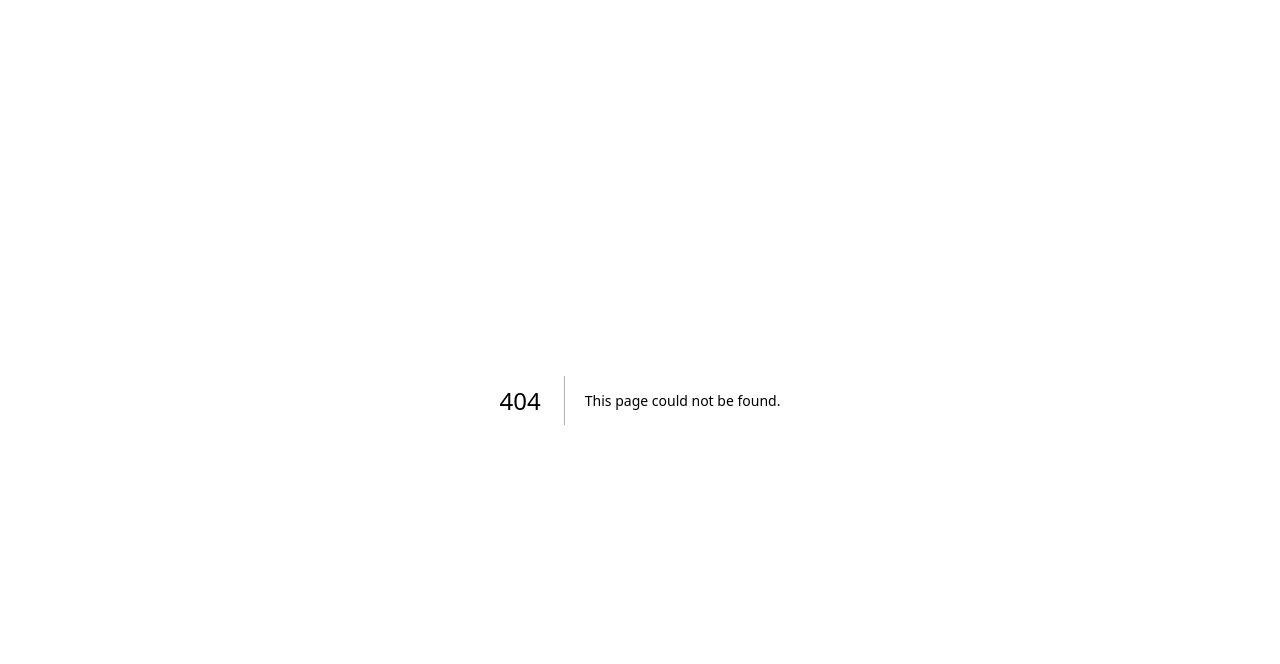
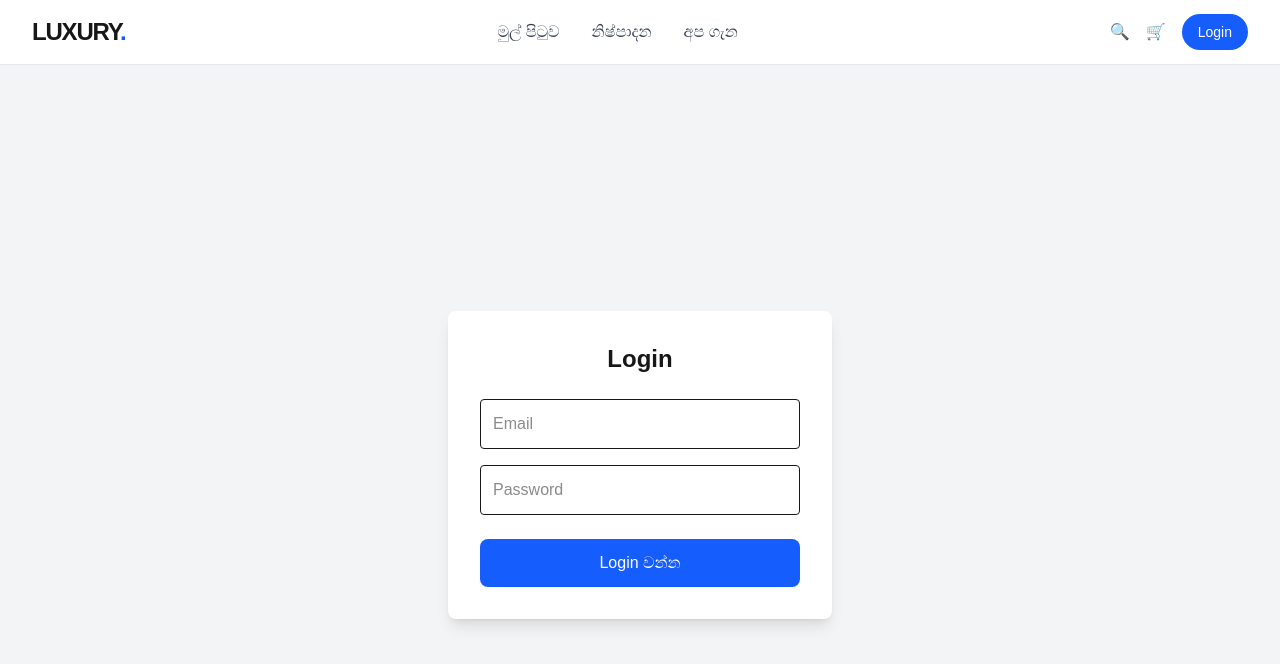
Before and after one commit to rasikaprabath12345/Luxury-Cloths-Project, a Next.js app in the folder frontend/: page /auth/login in a window 1280 px wide. Before the commit this address had no page. Shown: the top 664 px of the page. Built offline with nearby package versions, Linux system fonts and the light colour scheme.

Commit message:
Add frontend and backend as normal projects

```diff
--- /dev/null
+++ b/frontend/src/app/auth/login/page.tsx
@@ -0,0 +1,45 @@
+"use client";
+
+import { useState } from "react";
+import axios from "axios";
+
+export default function LoginPage() {
+    const [email, setEmail] = useState("");
+    const [password, setPassword] = useState("");
+
+    const handleLogin = async (e: React.FormEvent) => {
+        e.preventDefault();
+        try {
+            // ඔබගේ .NET Backend එකේ Login Endpoint එකට යැවිය යුතුයි
+            const response = await axios.post("http://localhost:5226/api/auth/login", {
+                email,
+                password
+            });
+            alert("Login සාර්ථකයි!");
+            window.location.href = "/";
+        } catch (err) {
+            alert("Login අසාර්ථකයි. කරුණාකර නැවත උත්සාහ කරන්න.");
+        }
+    };
+
+    return (
+        <div className="flex justify-center items-center min-h-screen bg-gray-100">
+            <form onSubmit={handleLogin} className="bg-white p-8 rounded-lg shadow-lg w-96">
+                <h1 className="text-2xl font-bold mb-6 text-center">Login</h1>
+                <input
+                    type="email" placeholder="Email" required
+                    className="w-full p-3 border rounded mb-4"
+                    onChange={(e) => setEmail(e.target.value)}
+                />
+                <input
+                    type="password" placeholder="Password" required
+                    className="w-full p-3 border rounded mb-6"
+                    onChange={(e) => setPassword(e.target.value)}
+                />
+                <button className="w-full bg-blue-600 text-white py-3 rounded-lg hover:bg-blue-700">
+                    Login වන්න
+                </button>
+            </form>
+        </div>
+    );
+}
--- a/frontend/src/app/layout.tsx
+++ b/frontend/src/app/layout.tsx
@@ -1,8 +1,10 @@
 import type { Metadata } from "next";
 import { Geist, Geist_Mono } from "next/font/google";
 import "./globals.css";
-// නිවැරදි relative path එක පාවිච්චි කළා
+// Context Provider එක
 import { CartProvider } from "../context/CartContext";
+// Navbar එක - මෙය ඔබේ src/components/Navbar.tsx වෙත පෙන්වයි
+import Navbar from "../components/Navbar";
 
 const geistSans = Geist({
   variable: "--font-geist-sans",
@@ -31,9 +33,15 @@ export default function RootLayout({
       suppressHydrationWarning
     >
       <body className="min-h-full flex flex-col">
-        {/* මෙතනින් තමයි මුළු ඇප් එකටම Cart එකේ දත්ත බෙදාහරින්නේ */}
+        {/* මුළු ඇප් එකටම Cart එකේ දත්ත බෙදාහරින Provider එක */}
         <CartProvider>
-          {children}
+          {/* සියලුම පේජ් වලට පොදු Navbar එක */}
+          <Navbar />
+
+          {/* සෑම පේජ් එකක්ම මෙතනින් ඇතුළත් වේ */}
+          <main className="flex-grow">
+            {children}
+          </main>
         </CartProvider>
       </body>
     </html>
--- a/frontend/src/app/storefront/checkout/success/page.tsx
+++ b/frontend/src/app/storefront/checkout/success/page.tsx
@@ -0,0 +1,15 @@
+"use client";
+
+import Link from "next/link";
+
+export default function OrderSuccessPage() {
+    return (
+        <div className="flex flex-col items-center justify-center min-h-[50vh] p-10">
+            <h1 className="text-4xl font-bold text-green-600 mb-4">ස්තුතියි!</h1>
+            <p className="text-lg text-gray-700 mb-8">ඔබේ ඇණවුම සාර්ථකව ලැබුණා.</p>
+            <Link href="/" className="bg-black text-white px-6 py-2 rounded-lg hover:bg-gray-800">
+                තව තවත් සාප්පු සවාරි යන්න
+            </Link>
+        </div>
+    );
+}
--- a/frontend/src/components/CartDrawer.tsx
+++ b/frontend/src/components/CartDrawer.tsx
@@ -0,0 +1,38 @@
+"use client";
+
+import { useCart } from "../context/CartContext";
+import Link from "next/link";
+
+export default function CartDrawer({ onClose }: { onClose: () => void }) {
+    const { cartItems } = useCart();
+    const total = cartItems.reduce((sum, item) => sum + item.price, 0);
+
+    return (
+        <div className="fixed inset-0 bg-black bg-opacity-50 z-50 flex justify-end">
+            <div className="bg-white w-80 h-full p-6 shadow-xl flex flex-col">
+                <div className="flex justify-between items-center mb-6">
+                    <h2 className="text-xl font-bold">ඔබේ Cart එක</h2>
+                    <button onClick={onClose} className="text-xl">X</button>
+                </div>
+
+                <div className="flex-1 overflow-y-auto">
+                    {cartItems.length === 0 ? <p>Cart එක හිස්.</p> : (
+                        cartItems.map((item, index) => (
+                            <div key={index} className="flex justify-between py-2 border-b">
+                                <span>{item.name}</span>
+                                <span>${item.price.toFixed(2)}</span>
+                            </div>
+                        ))
+                    )}
+                </div>
+
+                <div className="border-t pt-4">
+                    <p className="text-lg font-bold">මුළු මුදල: ${total.toFixed(2)}</p>
+                    <Link href="/storefront/checkout" onClick={onClose}>
+                        <button className="w-full bg-black text-white py-3 mt-4 rounded-lg">Checkout යන්න</button>
+                    </Link>
+                </div>
+            </div>
+        </div>
+    );
+}
--- a/frontend/src/components/Navbar.tsx
+++ b/frontend/src/components/Navbar.tsx
@@ -0,0 +1,55 @@
+"use client";
+
+import { useState } from "react";
+import Link from "next/link";
+import CartDrawer from "./CartDrawer";
+import { useCart } from "../context/CartContext";
+
+export default function Navbar() {
+    const [isDrawerOpen, setIsDrawerOpen] = useState(false);
+    const { cartItems } = useCart(); // Cart එකේ බඩු ගණන පෙන්වීමට
+
+    return (
+        <nav className="sticky top-0 bg-white border-b border-gray-200 z-40">
+            <div className="max-w-7xl mx-auto px-4 sm:px-6 lg:px-8">
+                <div className="flex justify-between items-center h-16">
+                    {/* Logo */}
+                    <div className="flex-shrink-0">
+                        <Link href="/" className="text-2xl font-bold tracking-tighter">
+                            LUXURY<span className="text-blue-600">.</span>
+                        </Link>
+                    </div>
+
+                    {/* Nav Links */}
+                    <div className="hidden md:flex space-x-8">
+                        <Link href="/" className="text-gray-700 hover:text-blue-600">මුල් පිටුව</Link>
+                        <Link href="/storefront/product" className="text-gray-700 hover:text-blue-600">නිෂ්පාදන</Link>
+                        <Link href="/about" className="text-gray-700 hover:text-blue-600">අප ගැන</Link>
+                    </div>
+
+                    {/* Right Side Icons */}
+                    <div className="flex items-center space-x-4">
+                        <button className="text-gray-600 hover:text-blue-600">🔍</button>
+                        <button
+                            onClick={() => setIsDrawerOpen(true)}
+                            className="relative text-gray-600 hover:text-blue-600"
+                        >
+                            🛒
+                            {cartItems.length > 0 && (
+                                <span className="absolute -top-2 -right-2 bg-blue-600 text-white text-xs rounded-full h-5 w-5 flex items-center justify-center">
+                                    {cartItems.length}
+                                </span>
+                            )}
+                        </button>
+                        <Link href="/auth/login" className="bg-blue-600 text-white px-4 py-2 rounded-full hover:bg-blue-700 text-sm">
+                            Login
+                        </Link>
+                    </div>
+                </div>
+            </div>
+
+            {/* Cart Drawer */}
+            {isDrawerOpen && <CartDrawer onClose={() => setIsDrawerOpen(false)} />}
+        </nav>
+    );
+}
```
